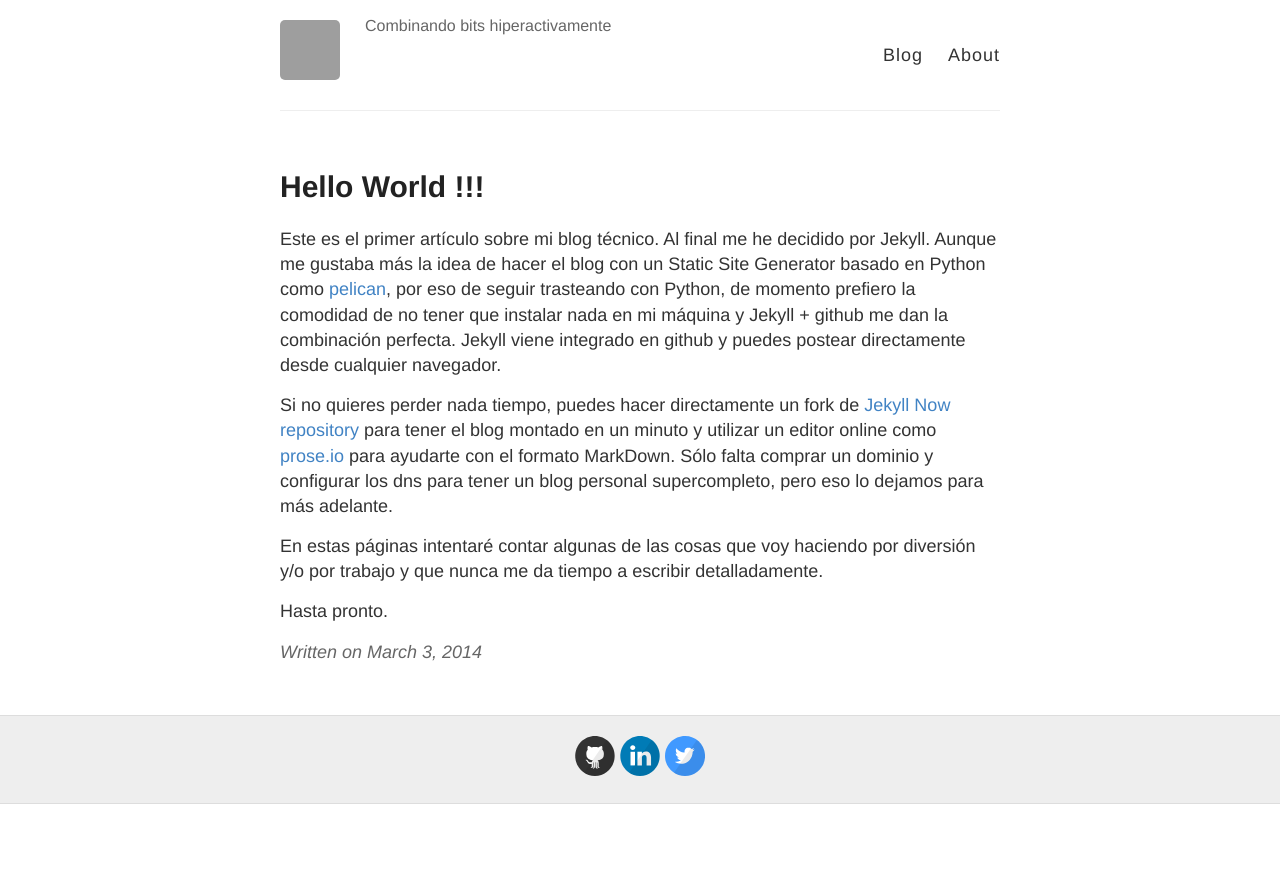
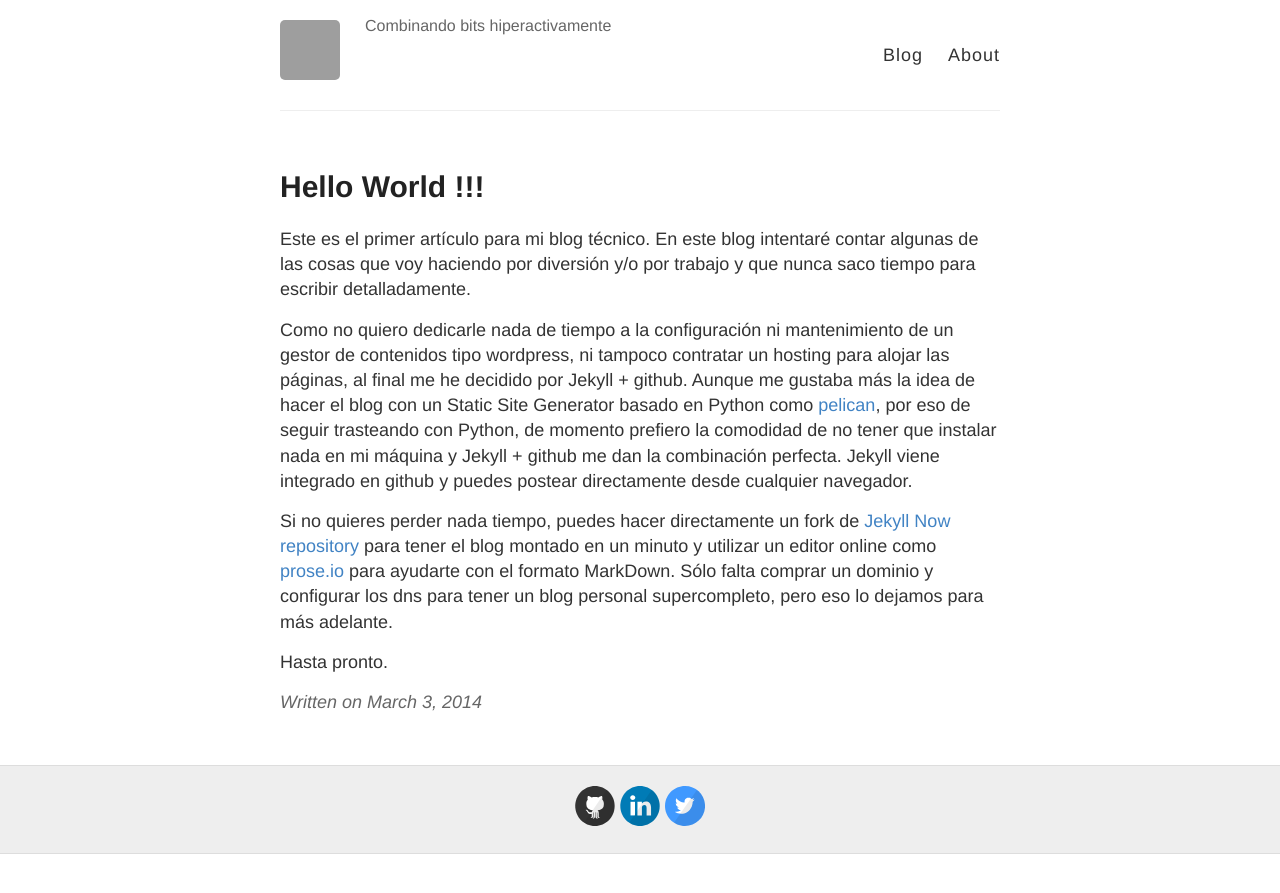
Before and after one commit to alpoza/alpoza.github.io, a Jekyll site: the page built from _posts/2014-3-3-Hello-World.md, in a window 1280 px wide. Shown: the top 893 px of the page. Built offline with Jekyll 4.4.1, drawn with Linux system fonts in a browser that asks for light colours; Markdown is read by kramdown in place of the engine named in the settings; comment, search, counter and statistics services are not loaded; grey boxes are pictures that could not be loaded.

Commit message:
from github

```diff
--- a/_posts/2014-3-3-Hello-World.md
+++ b/_posts/2014-3-3-Hello-World.md
@@ -2,12 +2,16 @@
 layout: post
 title: "Hello World !!!"
 published: true
+Category: blog
+Tags: blog
+Authors: Alberto Poza
+Summary: Página de bienvenida
 ---
 
-Este es el primer artículo sobre mi blog técnico. Al final me he decidido por Jekyll. Aunque me gustaba más la idea de hacer el blog con un Static Site Generator basado en Python como [pelican](http://blog.getpelican.com/), por eso de seguir trasteando con Python, de momento prefiero la comodidad de no tener que instalar nada en mi máquina y Jekyll + github me dan la combinación perfecta. Jekyll viene integrado en github y puedes postear directamente desde cualquier navegador.
+Este es el primer artículo para mi blog técnico. En este blog intentaré contar algunas de las cosas que voy haciendo por diversión y/o por trabajo y que nunca saco tiempo para escribir detalladamente.
+
+Como no quiero dedicarle nada de tiempo a la configuración ni mantenimiento de un gestor de contenidos tipo wordpress, ni tampoco contratar un hosting para alojar las páginas, al final me he decidido por Jekyll + github. Aunque me gustaba más la idea de hacer el blog con un Static Site Generator basado en Python como [pelican](http://blog.getpelican.com/), por eso de seguir trasteando con Python, de momento prefiero la comodidad de no tener que instalar nada en mi máquina y Jekyll + github me dan la combinación perfecta. Jekyll viene integrado en github y puedes postear directamente desde cualquier navegador.
 
 Si no quieres perder nada tiempo, puedes hacer directamente un fork de [Jekyll Now repository](https://github.com/barryclark/jekyll-now) para tener el blog montado en un minuto y utilizar un editor online como [prose.io](http://prose.io) para ayudarte con el formato MarkDown. Sólo falta comprar un dominio y configurar los dns para tener un blog personal supercompleto, pero eso lo dejamos para más adelante.
 
-En estas páginas intentaré contar algunas de las cosas que voy haciendo por diversión y/o por trabajo y que nunca me da tiempo a escribir detalladamente.
-
 Hasta pronto.
```
